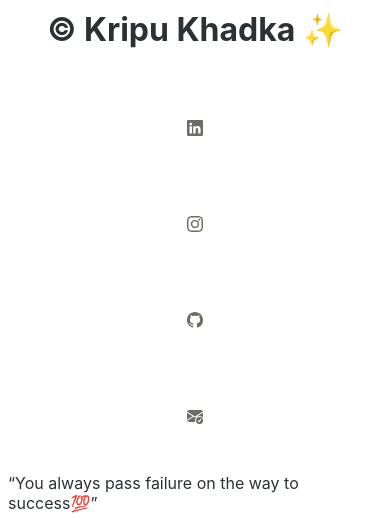
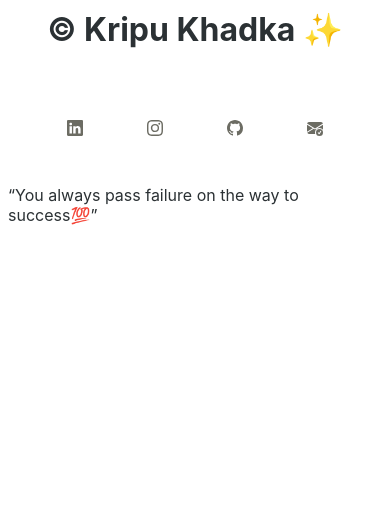
Before and after one commit to Kripu77/Blog-With-Contentful, a Next.js app in the folder portfolio/: page / in a window 390 px wide. Shown: the part 1817-2335 px from the top of the page. After the commit the page ends 2050 px from the top, so only its background shows below. Built offline with nearby package versions, Linux system fonts and the light colour scheme.

Commit message:
social card center fix

```diff
--- a/portfolio/styles/Home.module.css
+++ b/portfolio/styles/Home.module.css
@@ -192,10 +192,10 @@ font-family: 'PT Sans Narrow', sans-serif;
 
   .socialcard{
     max-width: 60vw;
-   display: inline-block;
+   display: flex;
+   justify-content: center;
    line-height: 0.1rem;
-    margin-left: auto;
-    margin-right: auto;
+   text-align: center;
     padding: 0.1rem !important;
   }
 }
```
